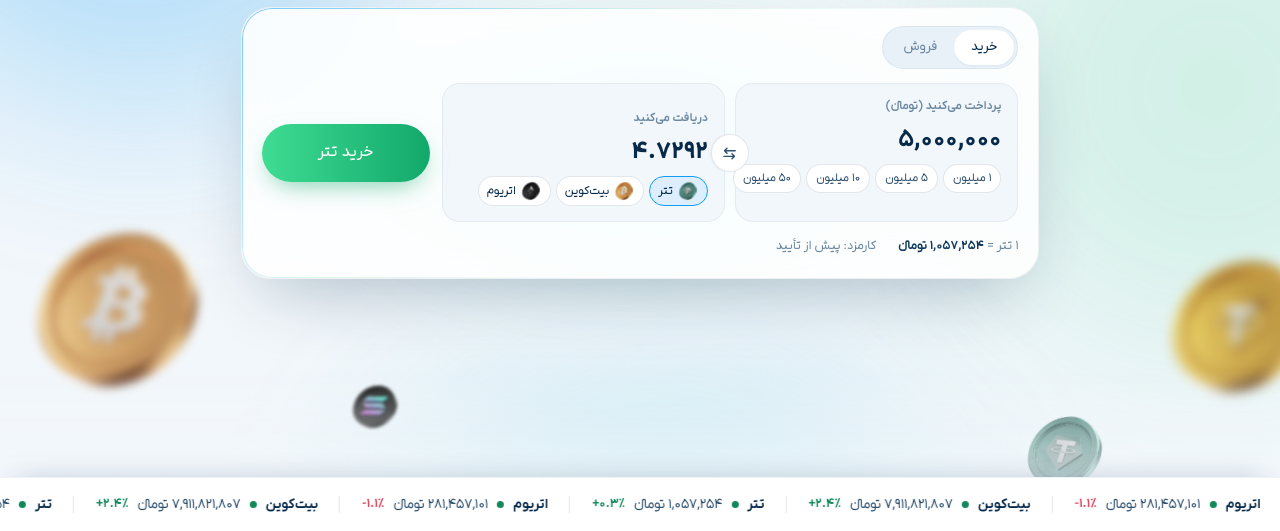
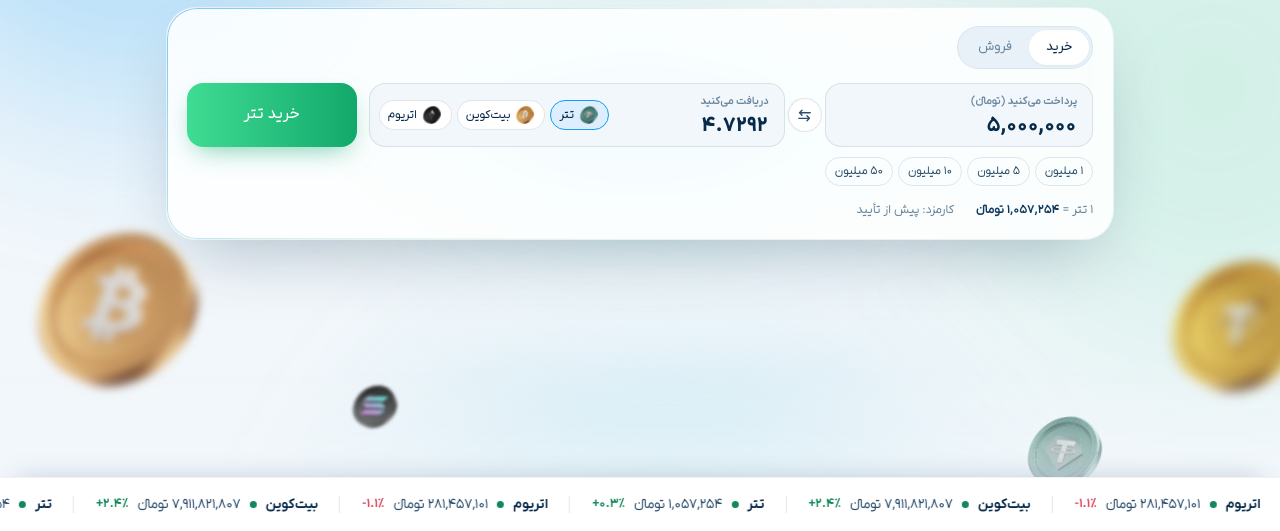
Before and after one commit to soheilnfi/ecobits, a plain HTML site: page index.html in a window 1280 px wide. Shown: the part 269-800 px from the top of the page. Drawn offline with Linux system fonts and the light colour scheme.

Commit message:
Home trade bar: one joined row of fields with a same-height button
Co-Authored-By: Claude Fable 5.2 <noreply@anthropic.com>

```diff
--- a/index.html
+++ b/index.html
@@ -1810,9 +1810,26 @@
     html body .hero .qb-meta { grid-area: meta; margin: 0; justify-content: flex-start; gap: 22px; }
     html body .hero .qb .qb-cta { grid-area: cta; margin: 0; width: 100%; }
   }
+  /* wide screens: one joined row of two fields and a button of the same height; chips sit on a second, quieter row */
   @media (min-width: 1001px) {
-    html body .hero .qb { grid-template-columns: minmax(0, 1fr) auto; grid-template-areas: "head head" "body cta" "meta meta"; column-gap: 12px; }
-    html body .hero .qb .qb-cta { width: auto; min-width: 168px; height: 58px; align-self: center; padding-inline: 30px; border-radius: 999px; font-size: 1rem; }
+    html body .hero .qb { grid-template-columns: minmax(0, 1fr) auto; grid-template-areas: "head head" "body cta" "meta meta"; column-gap: 12px; row-gap: 14px; padding: 18px 20px; }
+    html body .hero .qb-body { display: grid; grid-template-columns: minmax(0, 1fr) 40px minmax(0, 1.55fr); grid-template-rows: 64px auto; column-gap: 0; row-gap: 10px; align-items: stretch; }
+    html body .hero .qb.sell .qb-body { grid-template-columns: minmax(0, 1.55fr) 40px minmax(0, 1fr); }
+    html body .hero .qb .qb-panel { display: contents; }
+    html body .hero .qb .qb-panel > * { grid-row: 1; }
+    html body .hero .qb .p-toman > *, html body .hero .qb.sell .p-asset > * { grid-column: 1; }
+    html body .hero .qb .p-asset > *, html body .hero .qb.sell .p-toman > * { grid-column: 3; }
+    html body .hero .qb .qb-panel > .lbl { z-index: 2; align-self: start; padding: 9px 16px 0; font-size: 0.68rem; pointer-events: none; }
+    html body .hero .qb .qb-line { margin: 0; padding: 22px 16px 4px; border-radius: 16px; background: var(--bg); border: 1px solid var(--line); align-items: flex-end; transition: border-color 0.2s, background 0.2s; }
+    html body .hero .qb .qb-line:focus-within { border-color: var(--blue); background: var(--surface); }
+    html body .hero .qb-panel input { font-size: 1.3rem; line-height: 1.5; }
+    html body .hero .qb .qb-swap { grid-row: 1; grid-column: 2; width: auto; height: auto; }
+    html body .hero .qb .qb-swap button { margin: 0 auto; width: 34px; height: 34px; }
+    html body .hero .qb .qb-assets { z-index: 3; align-self: center; justify-self: end; margin: 0; margin-inline-end: 10px; }
+    html body .hero .qb .qb-quick { grid-row: 2; margin: 0; align-self: center; }
+    html body .hero .qb .qb-quick button { background: none; }
+    html body .hero .qb .qb-cta { width: auto; min-width: 170px; height: 64px; align-self: start; margin: 0; padding-inline: 30px; border-radius: 16px; font-size: 1rem; }
+    html body .hero .qb-meta { font-size: 0.76rem; }
   }
 
   /* dropdown rows: a bar on the leading (right) edge on hover, not an underline */
```
Also changed, not shown: landing.html (+19 -2 lines).
